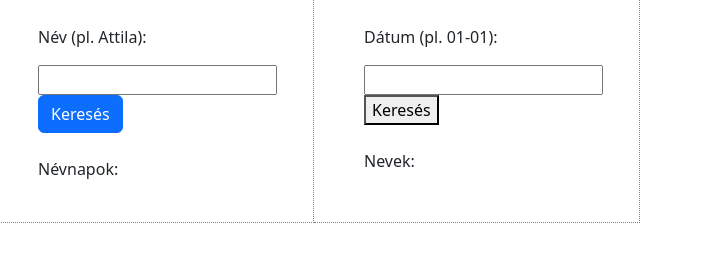
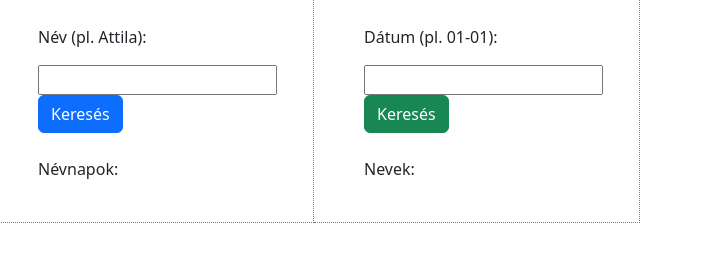
Before and after one commit to AdamzkT/Nevnapok_05_07, a plain HTML site: page index.html in a window 1280 px wide. Shown: the whole page, without its empty margins (0-702 px from the left). Drawn offline with nearby package versions, Linux system fonts and the light colour scheme.

Commit message:
zold gomb

```diff
--- a/index.html
+++ b/index.html
@@ -27,7 +27,7 @@
         <div class="col-sm-3 keret">
             <p>Dátum (pl. 01-01):</p>
             <input id="input_box_2" type="search">
-            <button onclick="kereses_datum()">Keresés</button>
+            <button onclick="kereses_datum()" class="btn btn-success">Keresés</button>
             <br><br>
             <p>Nevek:</p>
             <ul id="kimenet_2"></ul>
```
